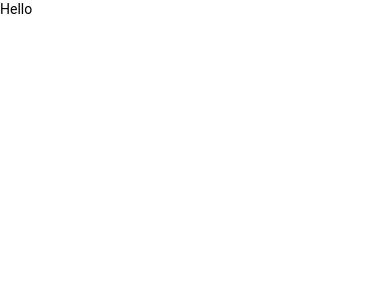
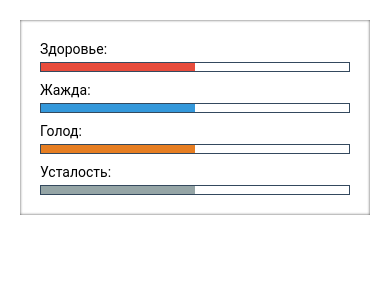
Before and after one commit to maximshigaev/maxim-shigaev-dd-game, a React (Create React App) app: page / in a window 390 px wide. Shown: the top 300 px of the page. Built offline with nearby package versions, Linux system fonts and the light colour scheme.

Commit message:
Add the BarList component and mobile styles for it

```diff
--- a/src/components/app/App.jsx
+++ b/src/components/app/App.jsx
@@ -1,7 +1,16 @@
-import React from 'react';
+import React, { useState } from 'react';
+
+import { BarList } from '../barList/BarList.jsx';
 
 const App = () => {
-    return <div>Hello</div>;
+    const [bars, setBars] = useState([
+        {title: 'Здоровье', color: '#e74c3c', quantity: 50, id: 1},
+        {title: 'Жажда', color: '#3498db', quantity: 50, id: 2},
+        {title: 'Голод', color: '#e67e22', quantity: 50, id: 3},
+        {title: 'Усталость', color: '#95a5a6', quantity: 50, id: 4}
+    ]);
+
+    return <BarList bars={bars} />;
 }
 
 export { App };
--- a/src/components/bar/Bar.scss
+++ b/src/components/bar/Bar.scss
@@ -1,5 +1,5 @@
 .bar {
-    min-height: 40px;
+    min-height: 41px;
 
     &__title {
         margin-bottom: 4px;
--- /dev/null
+++ b/src/components/barList/BarList.jsx
@@ -0,0 +1,14 @@
+import React from 'react';
+
+import { Bar } from '../bar/Bar';
+import './BarList.scss';
+
+const BarList = ({bars}) => {
+    return (
+        <div className="barlist">
+            {bars.map((bar) => <Bar options={bar} key={bar.id} />)}
+        </div>
+    );
+}
+
+export { BarList };
--- /dev/null
+++ b/src/components/barList/BarList.scss
@@ -0,0 +1,6 @@
+.barlist {
+    padding: 20px;
+    box-shadow: inset 0 0 3px rgba(0, 0, 0, 0.7);
+    background-color: #ffffff;
+    padding-bottom: 11px;
+}
--- a/src/scaffolding.scss
+++ b/src/scaffolding.scss
@@ -15,6 +15,7 @@ body {
 	font-family: 'Roboto', 'Arial', 'sans-serif';
 
 	background-color: white;
+	padding: 20px;
 }
 
 a {
```
